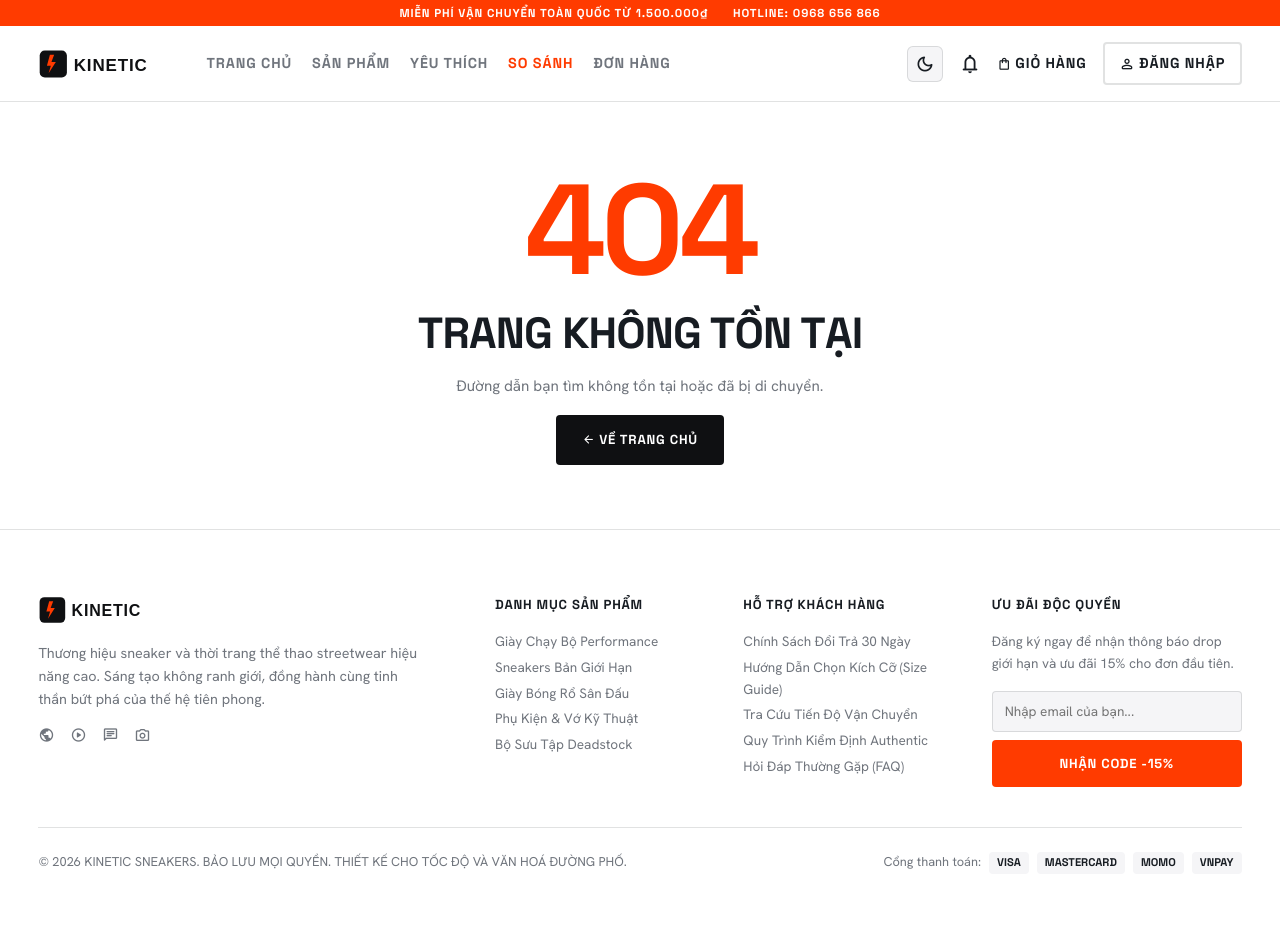
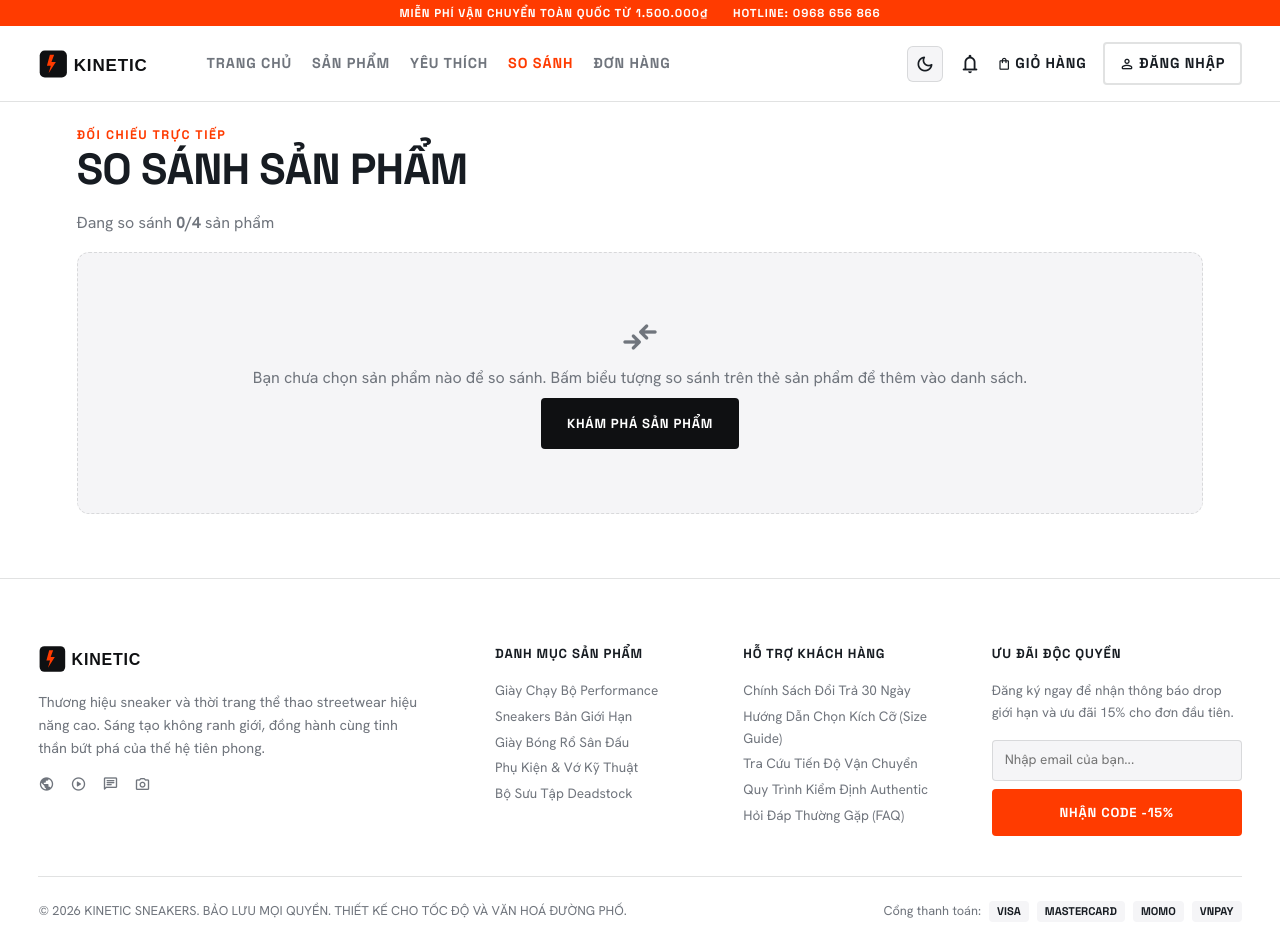
Before and after one commit to H-thanh0603/FE_Project, a React (Vite) app: page /compare in a window 1280 px wide. Before the commit the page ends 898 px from the top, so only its background shows below. Built offline with nearby package versions, Linux system fonts and the light colour scheme.

Commit message:
feat(compare): thêm trang /compare và empty state

```diff
--- a/src/App.jsx
+++ b/src/App.jsx
@@ -6,7 +6,7 @@ import ProductDetail from './pages/ProductDetail';
 import Cart from './pages/Cart';
 import Checkout from './pages/Checkout';
 import Wishlist from './pages/Wishlist';
-import Login from './pages/Login';
+import Compare from './pages/Compare';import Login from './pages/Login';
 import Register from './pages/Register';
 import ForgotPassword from './pages/ForgotPassword';
 import ResetPassword from './pages/ResetPassword';
@@ -27,6 +27,7 @@ export default function App() {
         <Route path="cart" element={<Cart />} />
         <Route path="checkout" element={<Checkout />} />
         <Route path="wishlist" element={<Wishlist />} />
+        <Route path="compare" element={<Compare />} />
         <Route path="login" element={<Login />} />
         <Route path="register" element={<Register />} />
         <Route path="forgot-password" element={<ForgotPassword />} />
--- /dev/null
+++ b/src/pages/Compare.jsx
@@ -0,0 +1,51 @@
+import { Link } from 'react-router-dom';
+import { getProductById } from '../services/productService';
+import { useCompare, MAX_COMPARE } from '../context/CompareContext';
+import CompareTable from '../components/compare/CompareTable/CompareTable';
+import useDocumentTitle from '../hooks/useDocumentTitle';
+
+export default function Compare() {
+  useDocumentTitle('So sánh sản phẩm');
+  const { productIds, clearCompare } = useCompare();
+  const products = productIds.map(getProductById).filter(Boolean);
+
+  return (
+    <div className="container">
+      <div className="page">
+        <div>
+          <div className="eyebrow">Đối chiếu trực tiếp</div>
+          <h1 className="section-title">So Sánh Sản Phẩm</h1>
+        </div>
+
+        <p className="page-note">
+          Đang so sánh <strong>{products.length}/{MAX_COMPARE}</strong> sản phẩm
+        </p>
+
+        {products.length === 0 ? (
+          <div className="empty-state">
+            <span className="icon">compare_arrows</span>
+            <p>
+              Bạn chưa chọn sản phẩm nào để so sánh. Bấm biểu tượng so sánh trên thẻ sản phẩm
+              để thêm vào danh sách.
+            </p>
+            <Link to="/products" className="btn btn--dark">
+              Khám phá sản phẩm
+            </Link>
+          </div>
+        ) : (
+          <>
+            <CompareTable products={products} />
+            <div className="compare-actions">
+              <Link to="/products" className="btn btn--outline">
+                Thêm sản phẩm khác
+              </Link>
+              <button type="button" className="btn btn--outline" onClick={clearCompare}>
+                Xóa tất cả
+              </button>
+            </div>
+          </>
+        )}
+      </div>
+    </div>
+  );
+}
```
